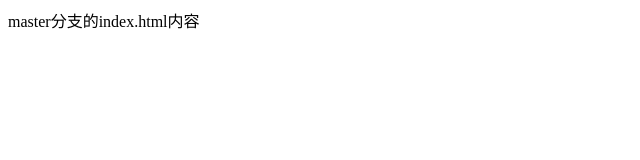
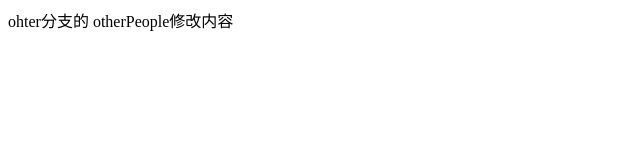
Before and after one commit to zzw827/github_learning, a plain HTML site: page index.html in a window 1280 px wide. Shown: the full height of the page, 0-640 px from the left. Drawn offline with Linux system fonts and the light colour scheme.

Commit message:
other 修改了html

```diff
--- a/index.html
+++ b/index.html
@@ -8,7 +8,7 @@
 </head>
 <body>
 
-  master分支的index.html内容
+  ohter分支的 otherPeople修改内容
 
 </body>
 </html>
```
